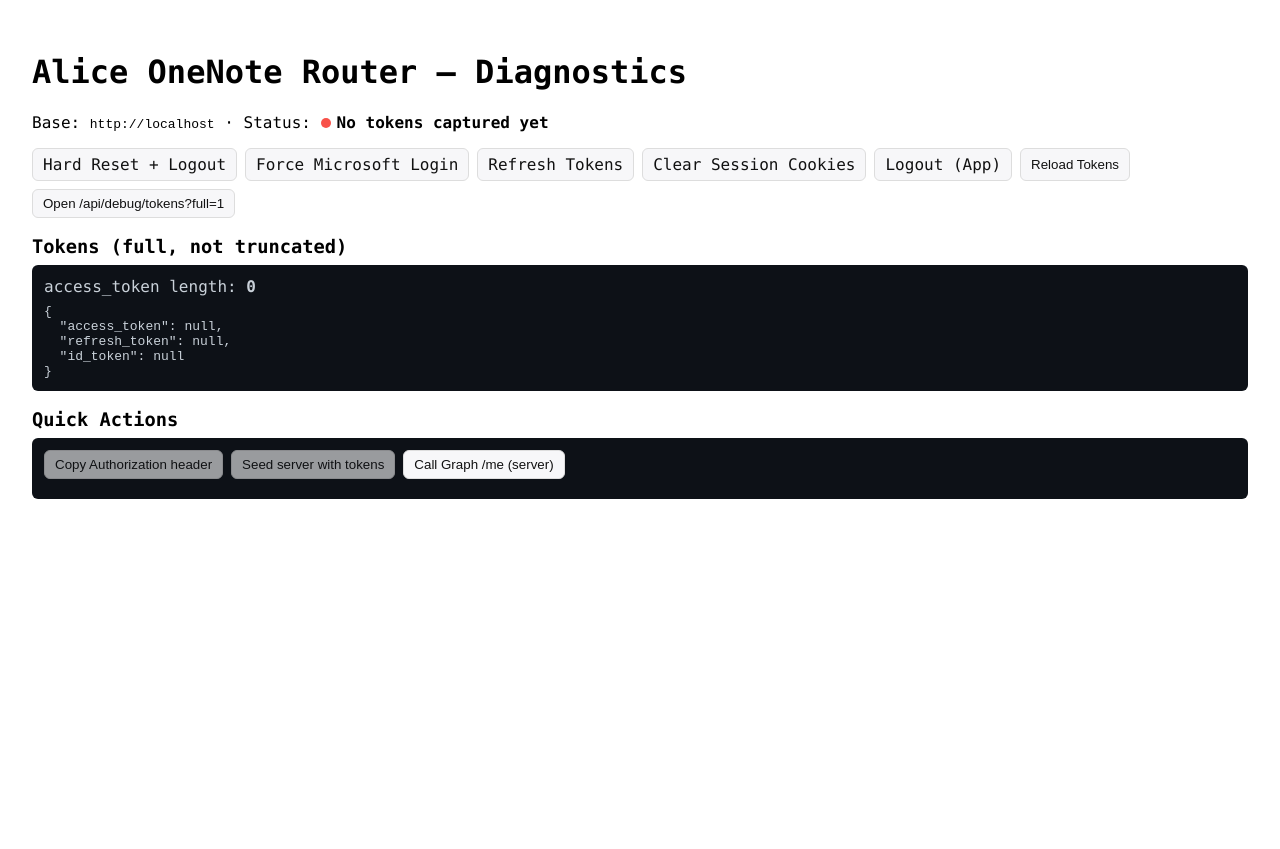
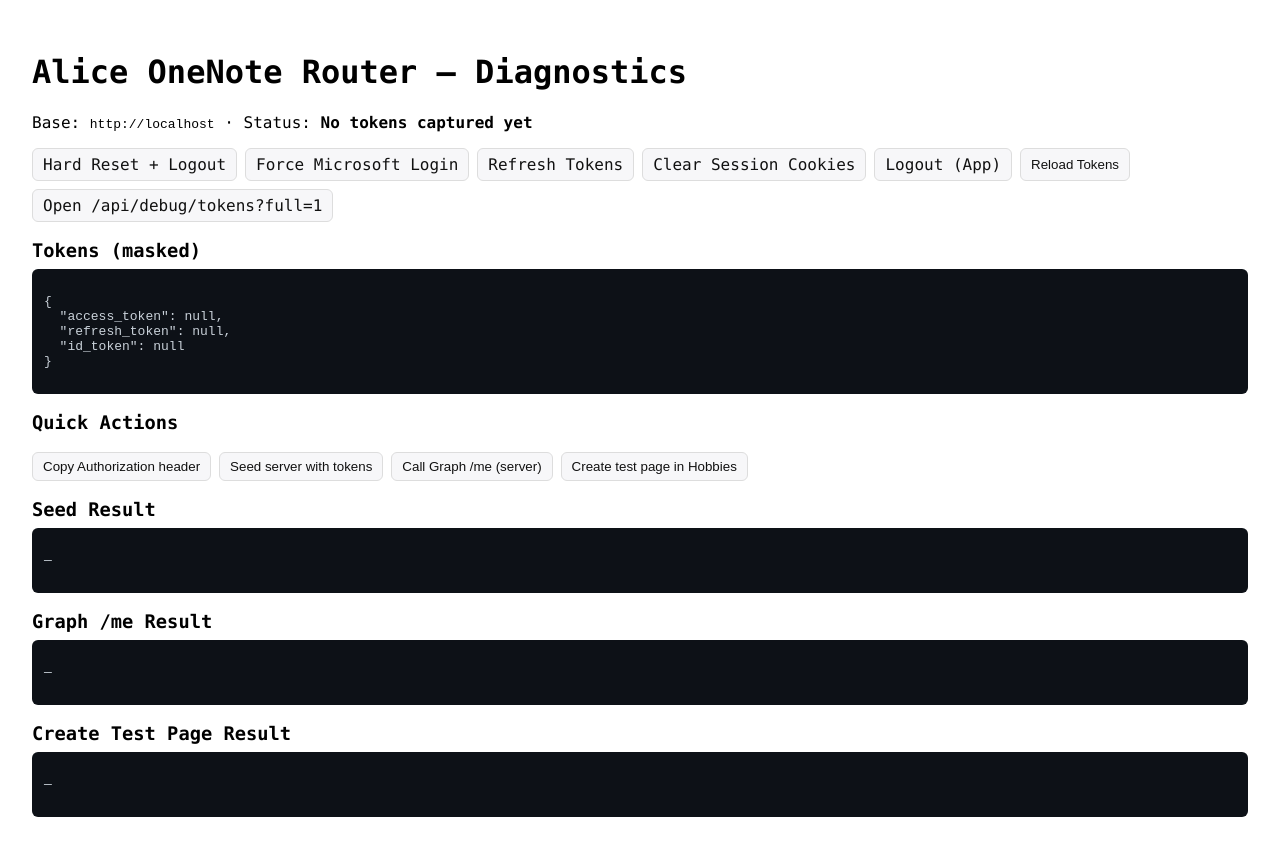
Before and after one commit to tchaudhry907/alice-onenote-router, a Next.js app: page /debug/diagnostics in a window 1280 px wide. Before the commit the page ends 800 px from the top, so only its background shows below. Built offline with nearby package versions, Linux system fonts and the light colour scheme.

Commit message:
Refactor Diagnostics component for better token handling

```diff
--- a/pages/debug/diagnostics.js
+++ b/pages/debug/diagnostics.js
@@ -3,46 +3,50 @@ import { useEffect, useMemo, useState } from "react";
 
 export default function Diagnostics() {
   const [tokens, setTokens] = useState(null);
-  const [loading, setLoading] = useState(false);
+  const [status, setStatus] = useState("No tokens captured yet");
   const [seedResult, setSeedResult] = useState(null);
   const [meResult, setMeResult] = useState(null);
+  const [createResult, setCreateResult] = useState(null);
 
   const baseUrl = useMemo(() => {
     if (typeof window === "undefined") return "";
     return `${window.location.protocol}//${window.location.host}`;
   }, []);
 
-  // always pull FULL tokens here so “Copy Authorization” works
-  async function loadTokens() {
+  const wantFull = useMemo(() => {
+    if (typeof window === "undefined") return false;
+    const p = new URLSearchParams(window.location.search);
+    return ["1","true","yes"].includes((p.get("full") || "").toLowerCase());
+  }, []);
+
+  async function reloadTokens() {
+    if (!baseUrl) return;
     try {
-      const r = await fetch(`/api/debug/tokens?full=1`);
-      const j = await r.json();
+      const j = await fetch(`${baseUrl}/api/debug/tokens${wantFull ? "?full=1" : ""}`).then(r => r.json());
       setTokens(j);
+      const hasAny = !!(j?.access_token || j?.refresh_token || j?.id_token);
+      setStatus(hasAny ? "Tokens present" : "No tokens captured yet");
     } catch {
-      setTokens(null);
+      setStatus("Failed to load tokens");
     }
   }
 
-  useEffect(() => { loadTokens(); }, []);
+  useEffect(() => { reloadTokens(); }, [baseUrl, wantFull]);
 
-  const tokenStatus = (() => {
-    if (!tokens) return { ok: false, text: "No tokens loaded yet" };
-    const hasAny = !!(tokens.access_token || tokens.refresh_token || tokens.id_token);
-    return { ok: hasAny, text: hasAny ? "Tokens present" : "No tokens captured yet" };
-  })();
+  // --- Quick actions ---
+  async function copyAuthHeader() {
+    if (!tokens?.access_token) { alert("No access_token in memory."); return; }
+    const s = `Authorization: Bearer ${tokens.access_token}`;
+    await navigator.clipboard.writeText(s);
+    alert("Copied Authorization header to clipboard.");
+  }
 
-  const accessLen = tokens?.access_token ? tokens.access_token.length : 0;
-  const accessHead = tokens?.access_token ? tokens.access_token.slice(0, 30) : "";
-
-  async function seedServer() {
+  async function seedServerWithTokens() {
     if (!tokens?.access_token || !tokens?.refresh_token || !tokens?.id_token) {
-      setSeedResult({ ok: false, error: "Missing one or more fields: access_token, refresh_token, id_token" });
+      alert("Need access_token, refresh_token, and id_token to seed the server. Click 'Refresh Tokens' first, then reload.");
       return;
     }
-    setLoading(true);
-    setSeedResult(null);
-    try {
-      const r = await fetch(`/api/debug/tokens/import`, {
+    const r = await fetch("/api/debug/tokens/import", {
       method: "POST",
       headers: { "Content-Type": "application/json" },
       body: JSON.stringify({
@@ -50,49 +54,40 @@ export default function Diagnostics() {
         refresh_token: tokens.refresh_token,
         id_token: tokens.id_token,
       }),
+      credentials: "include",
     });
     const j = await r.json();
-      setSeedResult({ ok: r.ok, data: j });
-    } catch (e) {
-      setSeedResult({ ok: false, error: String(e) });
-    } finally {
-      setLoading(false);
-    }
+    setSeedResult(j);
+    await reloadTokens();
   }
 
   async function callGraphMe() {
-    setLoading(true);
-    setMeResult(null);
-    try {
-      const r = await fetch(`/api/graph/me`);
+    const r = await fetch("/api/graph/me", { credentials: "include" });
     const j = await r.json();
-      setMeResult({ ok: r.ok, status: r.status, data: j });
-    } catch (e) {
-      setMeResult({ ok: false, status: 0, error: String(e) });
-    } finally {
-      setLoading(false);
-    }
+    setMeResult(j);
   }
 
-  function copyAuthorizationHeader() {
-    if (!tokens?.access_token) return;
-    const text = `Authorization: Bearer ${tokens.access_token}`;
-    navigator.clipboard.writeText(text);
-    alert("Copied Authorization header to clipboard.");
-  }
-
-  function openFullTokens() {
-    window.open(`/api/debug/tokens?full=1`, "_blank", "noopener,noreferrer");
+  async function createTestPage() {
+    setCreateResult({ loading: true });
+    const r = await fetch("/api/debug/create-test-page", {
+      method: "POST",
+      headers: { "Content-Type": "application/json" },
+      credentials: "include",
+      body: JSON.stringify({
+        notebookName: "AliceChatGPT",
+        sectionName: "Hobbies",
+        title: "[DIAG] Test page from Diagnostics",
+        html: "<p>Created via Diagnostics button ✅</p>",
+      }),
+    });
+    const j = await r.json();
+    setCreateResult(j);
   }
 
   return (
     <main style={{ padding: 24, fontFamily: "ui-monospace, SFMono-Regular, Menlo, monospace" }}>
       <h1>Alice OneNote Router — Diagnostics</h1>
-
-      <p style={{ marginTop: 6 }}>
-        Base: <code>{baseUrl}</code> · Status:&nbsp;
-        <Status ok={tokenStatus.ok} text={tokenStatus.text} />
-      </p>
+      <p>Base: <code>{baseUrl}</code> · Status: <strong>{status}</strong></p>
 
       <div style={{ display: "flex", gap: 8, flexWrap: "wrap", margin: "12px 0" }}>
         <a className="btn" href="/api/auth/logout">Hard Reset + Logout</a>
@@ -100,37 +95,35 @@ export default function Diagnostics() {
         <a className="btn" href="/api/auth/refresh">Refresh Tokens</a>
         <a className="btn" href="/api/debug/clear-cookies">Clear Session Cookies</a>
         <a className="btn" href="/">Logout (App)</a>
-        <button className="btn" onClick={loadTokens} disabled={loading}>Reload Tokens</button>
-        <button className="btn" onClick={openFullTokens}>Open /api/debug/tokens?full=1</button>
+        <button className="btn" onClick={reloadTokens}>Reload Tokens</button>
+        <a className="btn" href="/api/debug/tokens?full=1" target="_blank" rel="noreferrer">Open /api/debug/tokens?full=1</a>
       </div>
 
-      <Section title="Tokens (full, not truncated)">
-        <div style={{ marginBottom: 8 }}>
-          access_token length: <strong>{accessLen}</strong>
-          {accessLen > 0 && <> · starts with: <code>{accessHead}</code></>}
-        </div>
-        <pre style={{ margin: 0 }}>{JSON.stringify(tokens, null, 2)}</pre>
+      <Section title={`Tokens (${wantFull ? "full, not truncated" : "masked"})`}>
+        <pre style={{ whiteSpace: "pre-wrap" }}>
+{tokens?.access_token ? `access_token length: ${tokens.access_token.length} · starts with:\n${tokens.access_token.slice(0,30)}…\n\n` : ""}
+{JSON.stringify(tokens, null, 2)}
+        </pre>
       </Section>
 
-      <Section title="Quick Actions">
-        <div style={{ display: "flex", gap: 8, flexWrap: "wrap", marginBottom: 8 }}>
-          <button className="btn" onClick={copyAuthorizationHeader} disabled={!tokens?.access_token || loading}>
-            Copy Authorization header
-          </button>
-          <button className="btn" onClick={seedServer} disabled={loading || !tokens?.access_token}>
-            Seed server with tokens
-          </button>
-          <button className="btn" onClick={callGraphMe} disabled={loading}>
-            Call Graph /me (server)
-          </button>
+      <h3 style={{ marginTop: 18 }}>Quick Actions</h3>
+      <div style={{ display: "flex", gap: 8, flexWrap: "wrap", margin: "8px 0" }}>
+        <button className="btn" onClick={copyAuthHeader}>Copy Authorization header</button>
+        <button className="btn" onClick={seedServerWithTokens}>Seed server with tokens</button>
+        <button className="btn" onClick={callGraphMe}>Call Graph /me (server)</button>
+        <button className="btn" onClick={createTestPage}>Create test page in Hobbies</button>
       </div>
 
-        {seedResult && (
-          <ResultBlock title="Seed Result" ok={!!seedResult.ok} payload={seedResult.data || seedResult.error} />
-        )}
-        {meResult && (
-          <ResultBlock title="Graph /me Result" ok={!!meResult.ok} payload={meResult.data || meResult.error} />
-        )}
+      <Section title="Seed Result">
+        <pre>{seedResult ? JSON.stringify(seedResult, null, 2) : "—"}</pre>
+      </Section>
+
+      <Section title="Graph /me Result">
+        <pre>{meResult ? JSON.stringify(meResult, null, 2) : "—"}</pre>
+      </Section>
+
+      <Section title="Create Test Page Result">
+        <pre>{createResult ? JSON.stringify(createResult, null, 2) : "—"}</pre>
       </Section>
 
       <style jsx>{`
@@ -144,7 +137,6 @@ export default function Diagnostics() {
           background: #f7f7f9;
           cursor: pointer;
         }
-        .btn[disabled] { opacity: 0.6; cursor: not-allowed; }
         .btn:hover { background: #eee; }
       `}</style>
     </main>
@@ -161,29 +153,3 @@ function Section({ title, children }) {
     </section>
   );
 }
-
-function Status({ ok, text }) {
-  return (
-    <span style={{ display: "inline-flex", alignItems: "center", gap: 6 }}>
-      <span
-        style={{
-          width: 10, height: 10, borderRadius: 10,
-          background: ok ? "#2ea043" : "#f85149",
-          display: "inline-block"
-        }}
-      />
-      <strong>{text}</strong>
-    </span>
-  );
-}
-
-function ResultBlock({ title, ok, payload }) {
-  return (
-    <div style={{ marginTop: 12 }}>
-      <div style={{ marginBottom: 6 }}>
-        <Status ok={ok} text={title} />
-      </div>
-      <pre style={{ margin: 0 }}>{typeof payload === "string" ? payload : JSON.stringify(payload, null, 2)}</pre>
-    </div>
-  );
-}
```
Lines whose indentation alone changed are shown as unchanged.
